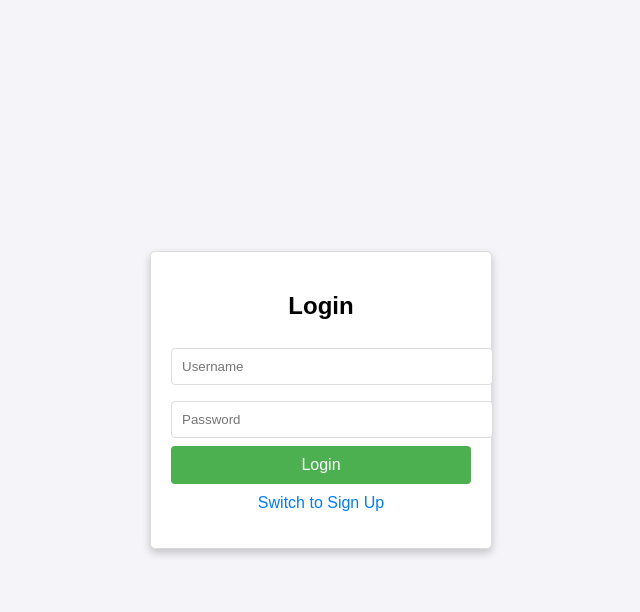
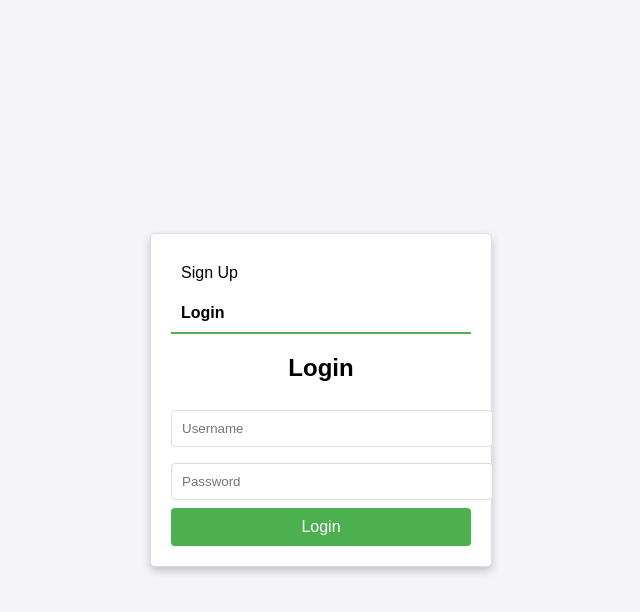
Before and after one commit to aBreadDevil/fatpetmon, a plain HTML site: page index.html in a window 1280 px wide. Both pictures are taken after typing "Sample", "Sample123" into the empty fields and a click on the button "Submit". Shown: the whole page, without its empty margins (319-959 px from the left). Drawn offline with nearby package versions, Linux system fonts and the light colour scheme.

Commit message:
Update index.html

```diff
--- a/index.html
+++ b/index.html
@@ -2,7 +2,7 @@
 <html lang="en">
 <head>
     <meta charset="UTF-8">
-    <meta name="viewport" content="width=device-width, initial-scale=1.0">
+    <meta name="viewport" content="width=device-width, initial-scale: 1.0">
     <title>Fatpetmon!</title>
     <style>
         body {
@@ -26,6 +26,16 @@
         h2 {
             margin-bottom: 20px;
         }
+        .tab {
+            display: flex;
+            cursor: pointer;
+            padding: 10px;
+            border-bottom: 2px solid transparent;
+        }
+        .tab.active {
+            border-bottom: 2px solid #4CAF50;
+            font-weight: bold;
+        }
         input[type="text"], input[type="password"] {
             width: 100%;
             padding: 10px;
@@ -46,31 +56,29 @@
         button:hover {
             background-color: #45a049;
         }
-        .switch {
-            margin-top: 10px;
-            color: #007BFF;
-            cursor: pointer;
-        }
     </style>
     <script src="https://cdnjs.cloudflare.com/ajax/libs/crypto-js/4.1.1/crypto-js.min.js"></script>
 </head>
 <body>
     <div class="container">
+        <div class="tab" id="signup-tab" onclick="toggleForm(false)">Sign Up</div>
+        <div class="tab" id="login-tab" onclick="toggleForm(true)">Login</div>
         <h2 id="form-title">Sign Up</h2>
         <input type="text" id="username" placeholder="Username" required>
         <input type="password" id="password" placeholder="Password" required>
         <button onclick="submitForm()">Submit</button>
-        <p class="switch" onclick="toggleForm()">Switch to Login</p>
     </div>
 
     <script>
         let isLogin = false;
 
-        function toggleForm() {
-            isLogin = !isLogin;
+        function toggleForm(login) {
+            isLogin = login;
             document.getElementById("form-title").innerText = isLogin ? "Login" : "Sign Up";
             document.querySelector("button").innerText = isLogin ? "Login" : "Sign Up";
-            document.querySelector(".switch").innerText = isLogin ? "Switch to Sign Up" : "Switch to Login";
+
+            document.getElementById("signup-tab").classList.toggle("active", !isLogin);
+            document.getElementById("login-tab").classList.toggle("active", isLogin);
         }
 
         function submitForm() {
@@ -103,7 +111,7 @@
                     const encryptedPassword = CryptoJS.AES.encrypt(password, username).toString();
                     localStorage.setItem(username, encryptedPassword);
                     alert("Sign up successful! You can now log in.");
-                    toggleForm();
+                    toggleForm(true);
                 }
             }
 
```
